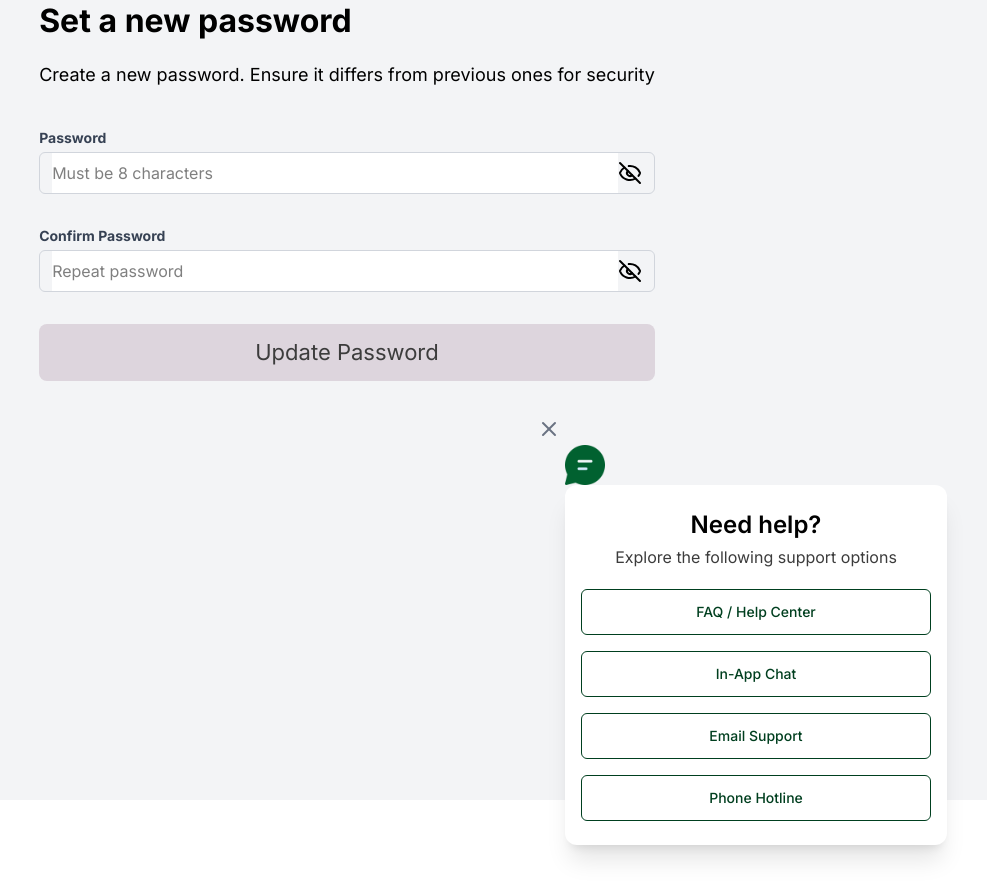
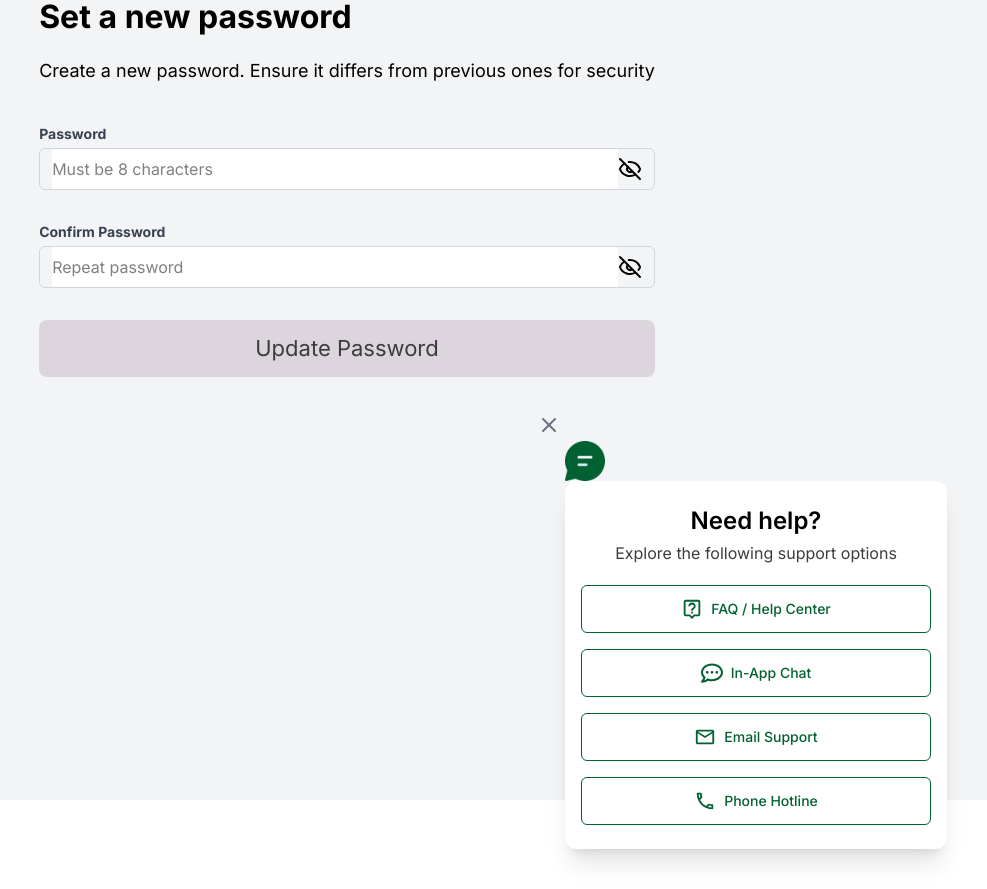
Before and after one commit to Ng-Harry/BigFarma_Frontend, a React (Vite) app: page /reset-password in a window 1280 px wide. Both pictures are taken after a click on the picture 1220 px from the left and 740 px from the top of the page. Shown: the whole page, without its empty margins (293-1280 px from the left). Built offline with nearby package versions, Linux system fonts and the light colour scheme; no server answers.

Commit message:
Feat: Support page icons added

```diff
--- a/src/components/auth/SignInForm.jsx
+++ b/src/components/auth/SignInForm.jsx
@@ -66,7 +66,7 @@ const SignInForm = () => {
   };
 
   return (
-    <section className=" w-full h-screen  flex flex-col lg:flex-row items-center border relative ">
+    <section className=" w-full h-screen  flex flex-col lg:flex-row items-center relative ">
       <div className="w-full lg:max-w-[35%] h-full flex items-center justify-center overflow-hidden">
         {/* Background Image */}
         <img
@@ -293,6 +293,8 @@ const SignInForm = () => {
           </div>
         </div>
       </div>
+
+
     </section>
   );
 };
--- a/src/components/auth/Support.jsx
+++ b/src/components/auth/Support.jsx
@@ -1,8 +1,15 @@
 /* eslint-disable no-unused-vars */
 import { motion, AnimatePresence } from "framer-motion";
 import { X } from "lucide-react";
-import { Link } from 'react-router-dom';
-import '../../App.css'
+import { Link } from "react-router-dom";
+import "../../App.css";
+//==================== Support Icons ====================
+import { FaRegCommentDots } from "react-icons/fa";
+import {
+  MdOutlineLiveHelp,
+  MdOutlinePhone,
+  MdOutlineEmail,
+} from "react-icons/md";
 
 const Support = ({ show, onClose }) => {
   return (
@@ -24,9 +31,7 @@ const Support = ({ show, onClose }) => {
             </button>
 
             <div className="text-center space-y-1 pb-5">
-              <h2 className="text-3xl font-semibold lg:text-2xl">
-                Need help?
-              </h2>
+              <h2 className="text-3xl font-semibold lg:text-2xl">Need help?</h2>
               <p className="lg:text-md text-[var(--color-neutral)]">
                 Explore the following support options
               </p>
@@ -34,30 +39,45 @@ const Support = ({ show, onClose }) => {
 
             <section className="w-fit flex justify-center items-center ">
               <div className="flex flex-col gap-10 ">
-
                 <div className="capitalize font-medium text-xl flex flex-col gap-4 w-[350px]">
                   <Link
                     to={""}
-                    className="py-3 px-16 text-center text-sm text-[var(--color-primary-dark)] border-1 border-[var(--color-primary-dark)] rounded-md hover:bg-gray-100 transition duration-300 ease-in-out"
+                    className="py-3 px-16  text-center text-sm text-[var(--color-primary)] border-1 border-[var(--color-primary)] rounded-md hover:bg-gray-100 transition duration-300 ease-in-out flex items-center justify-center"
                   >
+                    <MdOutlineLiveHelp
+                      size={22}
+                      className="text-[var(--color-primary)] mr-2"
+                    />
                     FAQ / help center
                   </Link>
                   <Link
                     to={""}
-                    className="py-3 px-16 text-center text-sm text-[var(--color-primary-dark)] border-1 border-[var(--color-primary-dark)] rounded-md hover:bg-gray-100 transition duration-300 ease-in-out"
+                    className="py-3 px-16  text-center text-sm text-[var(--color-primary)] border-1 border-[var(--color-primary)] rounded-md hover:bg-gray-100 transition duration-300 ease-in-out flex items-center justify-center"
                   >
+                    <FaRegCommentDots
+                      size={22}
+                      className="text-[var(--color-primary)] mr-2"
+                    />
                     In-App chat
                   </Link>
                   <Link
                     to={""}
-                    className="py-3 px-16 text-center text-sm text-[var(--color-primary-dark)] border-1 border-[var(--color-primary-dark)] rounded-md hover:bg-gray-100 transition duration-300 ease-in-out"
+                    className="py-3 px-16  text-center text-sm text-[var(--color-primary)] border-1 border-[var(--color-primary)] rounded-md hover:bg-gray-100 transition duration-300 ease-in-out flex items-center justify-center"
                   >
+                    <MdOutlineEmail
+                      size={22}
+                      className="text-[var(--color-primary)] mr-2"
+                    />
                     Email support
                   </Link>
                   <Link
                     to={""}
-                    className="py-3 px-16 text-center text-sm text-[var(--color-primary-dark)] border-1 border-[var(--color-primary-dark)] rounded-md hover:bg-gray-100 transition duration-300 ease-in-out"
+                    className="py-3 px-16  text-center text-sm text-[var(--color-primary)] border-1 border-[var(--color-primary)] rounded-md hover:bg-gray-100 transition duration-300 ease-in-out flex items-center justify-center"
                   >
+                    <MdOutlinePhone
+                      size={22}
+                      className="text-[var(--color-primary)] mr-2"
+                    />
                     Phone hotline
                   </Link>
                 </div>
```
